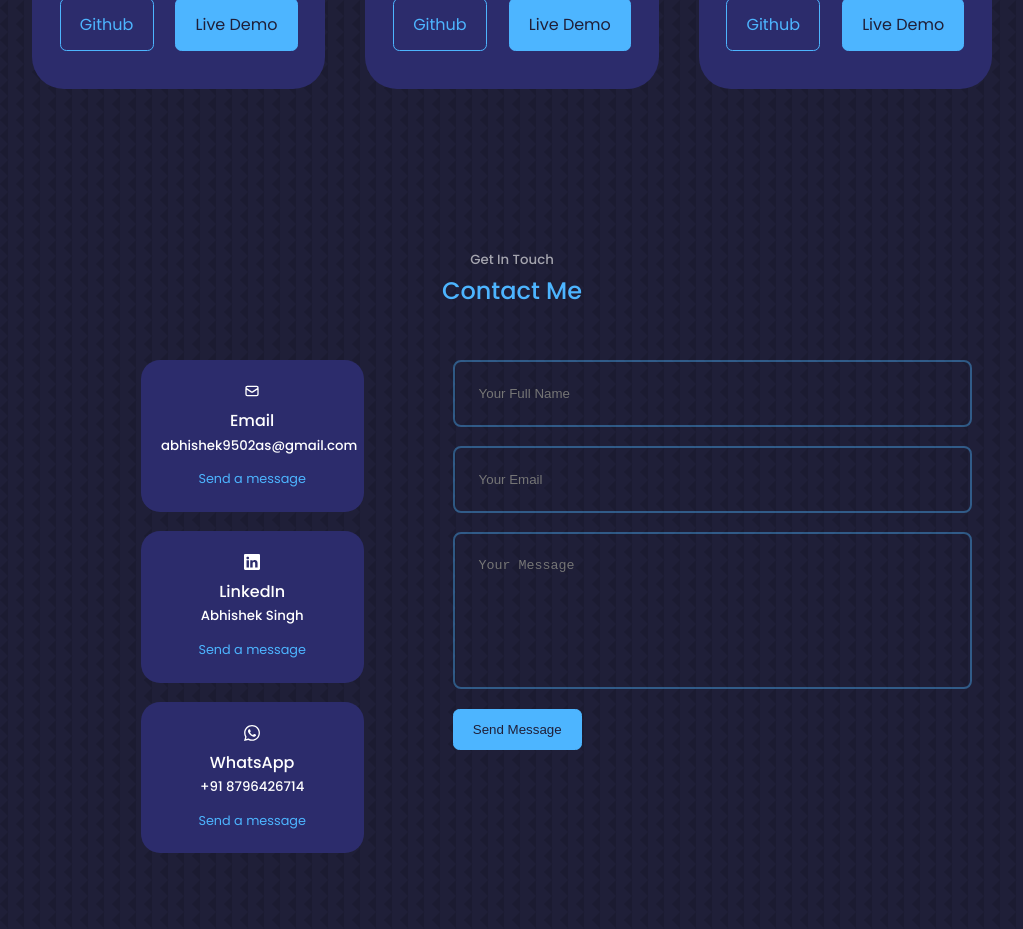
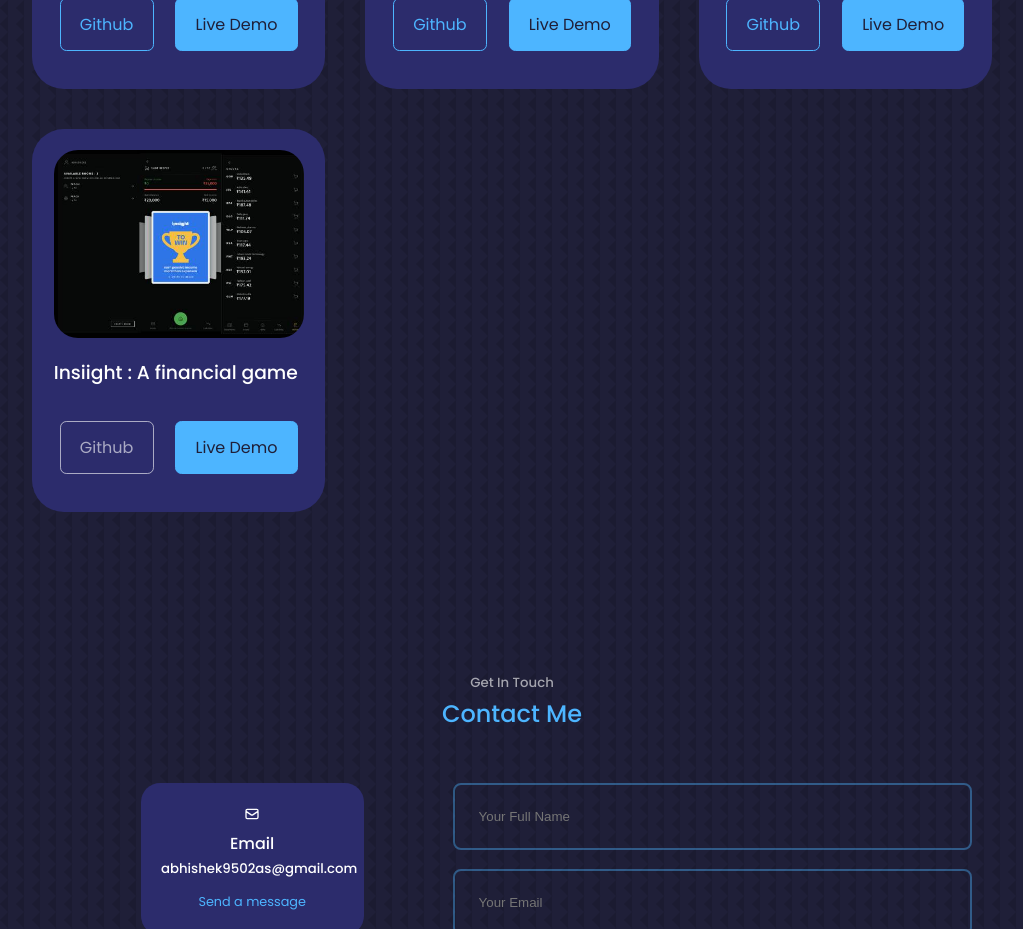
Before and after one commit to Abhishek-Singh02/Portfolio, a React (Create React App) app: page / in a window 1280 px wide. Shown: the part 3440-4369 px from the top of the page, without its empty margins (128-1151 px from the left). Built offline with nearby package versions, Linux system fonts and the light colour scheme.

Commit message:
chore: add new portfolio item

```diff
--- a/src/components/portfolio/Portfolio.jsx
+++ b/src/components/portfolio/Portfolio.jsx
@@ -3,6 +3,7 @@ import "./Portfolio.css";
 import IMG1 from "../../assets/portfolio1.jpg";
 import IMG2 from "../../assets/portfolio2.jpg";
 import IMG3 from "../../assets/portfolio3.jpg";
+import IMG4 from "../../assets/portfolio4.jpg";
 
 function Portfolio() {
   return (
@@ -53,6 +54,20 @@ function Portfolio() {
             </a>
           </div>
         </article>
+        <article className="portfolio__item">
+          <div className="portfolio__item-image">
+            <img src={IMG4} alt="" />
+          </div>
+          <h3>Insiight : A financial game</h3>
+          <div className="portfolio__item-cta">
+            <a href="https://github.com/Abhishek-Singh02/expense-tracker" className="btn-disable" target="_blank" rel="noreferrer">
+              Github
+            </a>
+            <a href="https://game.iinsiight.com" className="btn btn-primary" target="_blank" rel="noreferrer">
+              Live Demo
+            </a>
+          </div>
+        </article>
       </div>
     </section>
   );
--- a/src/index.css
+++ b/src/index.css
@@ -95,6 +95,17 @@ a:hover {
   border: 1px solid var(--color-primary);
   transition: var(--transition);
 }
+.btn-disable {
+  width: max-content;
+  display: inline-block;
+  color: var(--color-light);
+  padding: 0.75rem 1.2rem;
+  border-radius: 0.4rem;
+  cursor: pointer;
+  border: 1px solid var(--color-light);
+  transition: var(--transition);
+  pointer-events: none;
+}
 
 .btn:hover {
   background: var(--color-white);
```
Also changed, not shown: src/assets/portfolio4.jpg (added).
